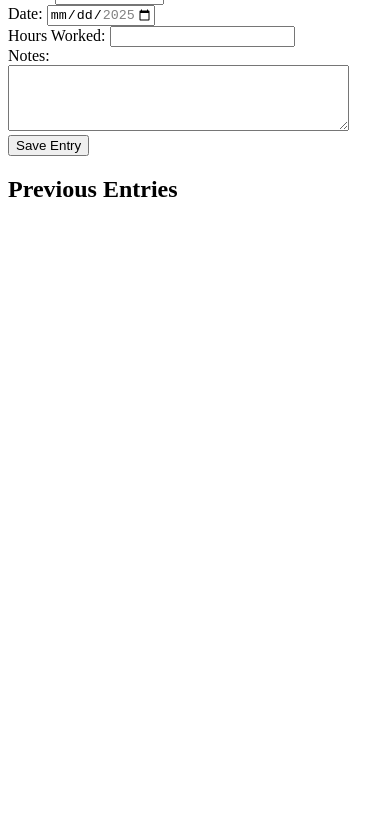
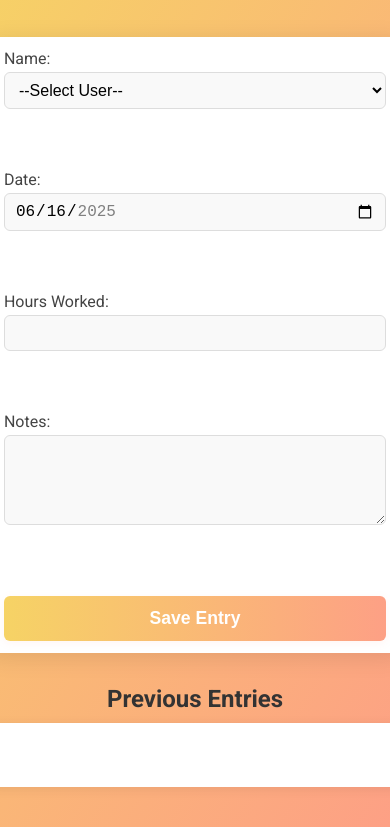
Before and after one commit to chipfetherston/summer-time, a website: page index.html in a window 390 px wide. Shown: the part 94-921 px from the top of the page. Before the commit the page ends 844 px from the top, so only its background shows below. Drawn offline with Linux system fonts and the light colour scheme.

Commit message:
Modernize UI with new styles, Google Fonts, and responsive design for a more visually appealing site

```diff
--- a/index.html
+++ b/index.html
@@ -3,6 +3,111 @@
 <head>
   <meta charset="UTF-8">
   <title>Summer Time Tracker</title>
+  <meta name="viewport" content="width=device-width, initial-scale=1.0">
+  <link href="https://fonts.googleapis.com/css2?family=Roboto:wght@400;700&display=swap" rel="stylesheet">
+  <style>
+    body {
+      font-family: 'Roboto', Arial, sans-serif;
+      background: linear-gradient(120deg, #f6d365 0%, #fda085 100%);
+      min-height: 100vh;
+      margin: 0;
+      padding: 0;
+      display: flex;
+      flex-direction: column;
+      align-items: center;
+    }
+    h1 {
+      margin-top: 40px;
+      color: #333;
+      font-size: 2.5rem;
+      letter-spacing: 1px;
+      text-shadow: 0 2px 8px rgba(0,0,0,0.08);
+    }
+    form {
+      background: #fff;
+      padding: 32px 28px 24px 28px;
+      border-radius: 18px;
+      box-shadow: 0 4px 24px rgba(0,0,0,0.10);
+      margin-top: 32px;
+      margin-bottom: 32px;
+      min-width: 320px;
+      max-width: 400px;
+      width: 100%;
+      display: flex;
+      flex-direction: column;
+      gap: 18px;
+    }
+    label {
+      font-weight: 500;
+      color: #444;
+      margin-bottom: 6px;
+      display: flex;
+      flex-direction: column;
+      gap: 4px;
+    }
+    input[type="date"],
+    input[type="number"],
+    select,
+    textarea {
+      padding: 8px 10px;
+      border: 1px solid #ddd;
+      border-radius: 6px;
+      font-size: 1rem;
+      background: #f9f9f9;
+      transition: border 0.2s;
+    }
+    input[type="date"]:focus,
+    input[type="number"]:focus,
+    select:focus,
+    textarea:focus {
+      border: 1.5px solid #fda085;
+      outline: none;
+      background: #fffbe9;
+    }
+    button[type="submit"] {
+      margin-top: 10px;
+      background: linear-gradient(90deg, #f6d365 0%, #fda085 100%);
+      color: #fff;
+      border: none;
+      border-radius: 6px;
+      padding: 12px 0;
+      font-size: 1.1rem;
+      font-weight: bold;
+      cursor: pointer;
+      box-shadow: 0 2px 8px rgba(253,160,133,0.10);
+      transition: background 0.2s, transform 0.1s;
+    }
+    button[type="submit"]:hover {
+      background: linear-gradient(90deg, #fda085 0%, #f6d365 100%);
+      transform: translateY(-2px) scale(1.03);
+    }
+    h2 {
+      color: #333;
+      margin-bottom: 10px;
+      margin-top: 0;
+    }
+    #entries {
+      background: #fff;
+      border-radius: 12px;
+      box-shadow: 0 2px 12px rgba(0,0,0,0.07);
+      padding: 18px 20px;
+      min-width: 320px;
+      max-width: 400px;
+      width: 100%;
+      margin-bottom: 40px;
+      min-height: 40px;
+    }
+    @media (max-width: 500px) {
+      form, #entries {
+        min-width: unset;
+        max-width: 98vw;
+        padding: 12px 6vw;
+      }
+      h1 {
+        font-size: 2rem;
+      }
+    }
+  </style>
 </head>
 <body>
   <h1>Summer Time Tracker</h1>
@@ -52,6 +157,18 @@
 
     userSelect.addEventListener('change', updateForm);
     dateInput.addEventListener('change', updateForm);
+
+    // Set date input to today's date by default
+    window.addEventListener('DOMContentLoaded', () => {
+      const dateInput = document.getElementById('date');
+      if (dateInput) {
+        const today = new Date(2025, 5, 16); // Months are 0-indexed, so 5 = June
+        const yyyy = today.getFullYear();
+        const mm = String(today.getMonth() + 1).padStart(2, '0');
+        const dd = String(today.getDate()).padStart(2, '0');
+        dateInput.value = `${yyyy}-${mm}-${dd}`;
+      }
+    });
   </script>
 </body>
 </html>
```
